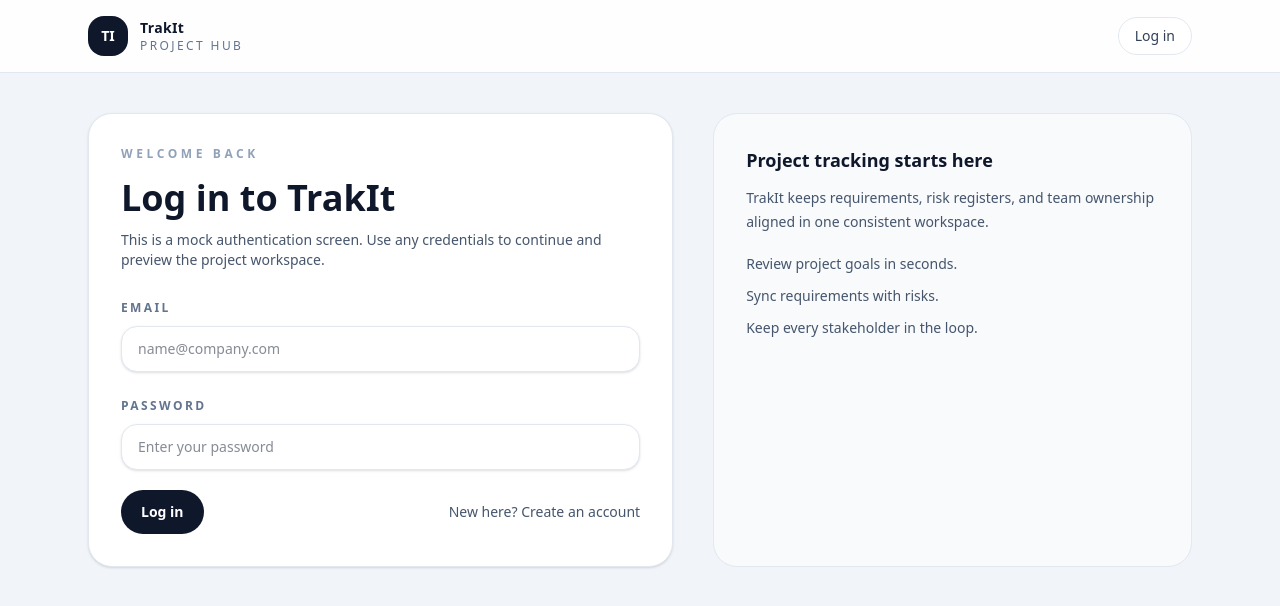
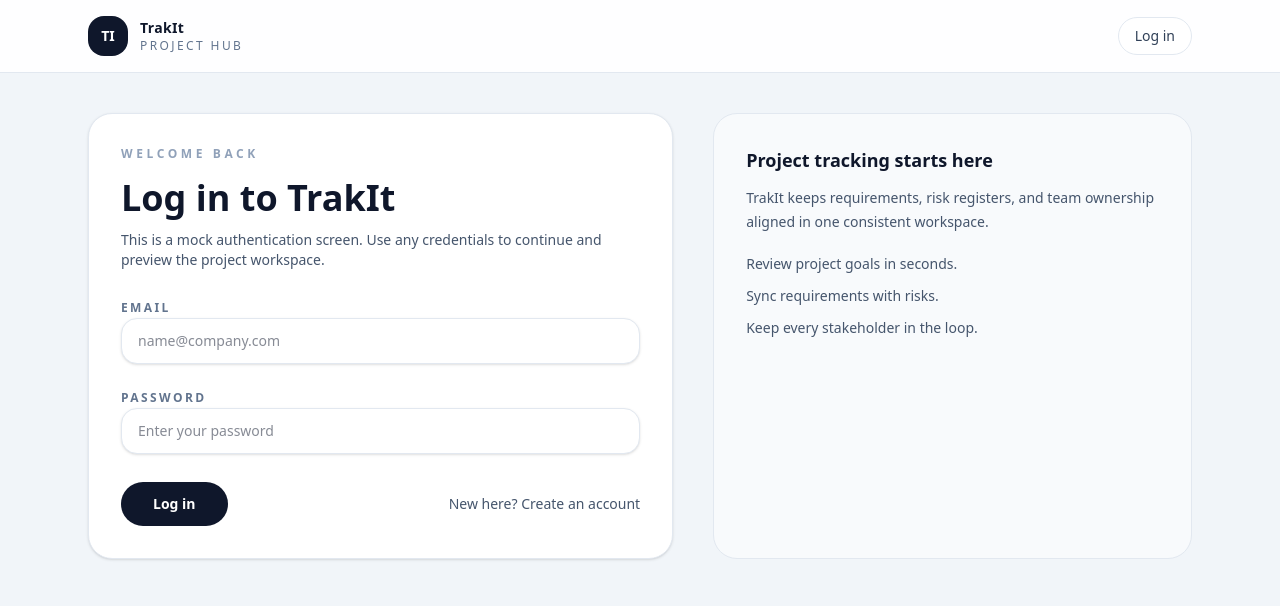
Before and after one commit to SWE6633-Group3/TrakIt, a Next.js app: page /login in a window 1280 px wide. Shown: the top 606 px of the page. Built offline with nearby package versions, Linux system fonts and the light colour scheme; no server answers.

Commit message:
refactor: refine login logic, add auto-redirect, and improve a11y

```diff
--- a/app/login/_components/LoginForm.tsx
+++ b/app/login/_components/LoginForm.tsx
@@ -2,7 +2,7 @@
 
 import Link from "next/link";
 import { useRouter } from "next/navigation";
-import { useState } from "react";
+import { useState, useEffect } from "react";
 
 const STORAGE_KEY = "trakItLoggedIn";
 const USER_NAME_KEY = "trakItUserName";
@@ -16,88 +16,109 @@ export default function LoginForm() {
   const [errorMessage, setErrorMessage] = useState<string | null>(null);
   const [isSubmitting, setIsSubmitting] = useState(false);
 
-  const handleLogin = (event: React.FormEvent<HTMLFormElement>) => {
+  // 1. Refinement: Prevent logged-in users from seeing the login page
+  useEffect(() => {
+    if (localStorage.getItem(STORAGE_KEY) === "true") {
+      router.push("/projects");
+    }
+  }, [router]);
+
+  const handleLogin = async (event: React.FormEvent<HTMLFormElement>) => {
     event.preventDefault();
     setErrorMessage(null);
     setIsSubmitting(true);
+
     const formData = new FormData(event.currentTarget);
     const email = String(formData.get("email") ?? "").trim();
     const password = String(formData.get("password") ?? "");
     const name = email.split("@")[0] || "User";
-    fetch(`${API_BASE}/api/login`, {
+
+    try {
+      // 2. Refinement: Using async/await for better readability
+      const response = await fetch(`${API_BASE}/api/login`, {
         method: "POST",
         headers: { "Content-Type": "application/json" },
         body: JSON.stringify({ email, password }),
-    })
-      .then(async (response) => {
+      });
+
+      const payload = await response.json().catch(() => ({}));
+
       if (!response.ok) {
-          const payload = await response.json().catch(() => ({}));
-          const message = payload?.error ?? "Unable to sign in.";
-          throw new Error(message);
+        throw new Error(payload?.error ?? "Unable to sign in. Please check your credentials.");
       }
-        return response.json();
-      })
-      .then((payload) => {
+
+      // 3. Refinement: Persistent storage handling
       const userId = String(payload?.user?.id ?? "");
       window.localStorage.setItem(STORAGE_KEY, "true");
       window.localStorage.setItem(USER_NAME_KEY, payload?.user?.name ?? name);
       window.localStorage.setItem(USER_EMAIL_KEY, email);
+
       if (userId) {
         window.localStorage.setItem(USER_ID_KEY, userId);
       }
+
       window.dispatchEvent(new Event(AUTH_EVENT));
       router.push("/projects");
-      })
-      .catch((error) => {
+      router.refresh(); // Forces Next.js to update the layout
+
+    } catch (error: any) {
       setErrorMessage(error.message);
-      })
-      .finally(() => {
+    } finally {
       setIsSubmitting(false);
-      });
+    }
   };
 
   return (
     <form onSubmit={handleLogin} className="space-y-5">
-      <label className="block">
-        <span className="text-xs font-semibold uppercase tracking-[0.2em] text-slate-500">
+      <div className="space-y-2">
+        <label htmlFor="email-field" className="text-xs font-semibold uppercase tracking-[0.2em] text-slate-500">
           Email
-        </span>
+        </label>
         <input
+          id="email-field"
           name="email"
           type="email"
+          autoComplete="email"
           placeholder="name@company.com"
-          className="mt-2 w-full rounded-2xl border border-slate-200 bg-white px-4 py-3 text-sm text-slate-900 shadow-sm dark:border-slate-700 dark:bg-slate-900 dark:text-slate-100"
+          onChange={() => setErrorMessage(null)}
+          className="w-full rounded-2xl border border-slate-200 bg-white px-4 py-3 text-sm text-slate-900 shadow-sm focus:ring-2 focus:ring-slate-900 outline-none transition-all dark:border-slate-700 dark:bg-slate-900 dark:text-slate-100"
           required
         />
+      </div>
+
+      <div className="space-y-2">
+        <label htmlFor="password-field" className="text-xs font-semibold uppercase tracking-[0.2em] text-slate-500">
+          Password
         </label>
-      <label className="block">
-        <span className="text-xs font-semibold uppercase tracking-[0.2em] text-slate-500">
-          Password
-        </span>
         <input
+          id="password-field"
           name="password"
           type="password"
+          autoComplete="current-password"
           placeholder="Enter your password"
-          className="mt-2 w-full rounded-2xl border border-slate-200 bg-white px-4 py-3 text-sm text-slate-900 shadow-sm dark:border-slate-700 dark:bg-slate-900 dark:text-slate-100"
+          onChange={() => setErrorMessage(null)}
+          className="w-full rounded-2xl border border-slate-200 bg-white px-4 py-3 text-sm text-slate-900 shadow-sm focus:ring-2 focus:ring-slate-900 outline-none transition-all dark:border-slate-700 dark:bg-slate-900 dark:text-slate-100"
           required
         />
-      </label>
-      {errorMessage ? (
-        <p className="rounded-2xl border border-rose-200 bg-rose-50 px-4 py-3 text-sm text-rose-700">
+      </div>
+
+      {errorMessage && (
+        <div role="alert" className="rounded-2xl border border-rose-200 bg-rose-50 px-4 py-3 text-sm text-rose-700 animate-in fade-in slide-in-from-top-1">
           {errorMessage}
-        </p>
-      ) : null}
-      <div className="flex flex-col gap-3 sm:flex-row sm:items-center sm:justify-between">
+        </div>
+      )}
+
+      <div className="flex flex-col gap-3 pt-2 sm:flex-row sm:items-center sm:justify-between">
         <button
           type="submit"
-          className="rounded-full bg-slate-900 px-5 py-3 text-sm font-semibold text-white transition hover:bg-slate-800 disabled:cursor-not-allowed disabled:opacity-70 dark:bg-slate-100 dark:text-slate-900 dark:hover:bg-white"
+          className="rounded-full bg-slate-900 px-8 py-3 text-sm font-semibold text-white transition-all hover:bg-slate-800 active:scale-95 disabled:cursor-not-allowed disabled:opacity-70 dark:bg-slate-100 dark:text-slate-900 dark:hover:bg-white"
           disabled={isSubmitting}
         >
           {isSubmitting ? "Signing in..." : "Log in"}
         </button>
         <Link
           href="/signup"
-          className="text-sm font-medium text-slate-600 dark:text-slate-300"
+          className="text-sm font-medium text-slate-600 hover:text-slate-900 transition-colors dark:text-slate-300 dark:hover:text-white"
         >
           New here? Create an account
         </Link>
```
Lines whose indentation alone changed are shown as unchanged.
